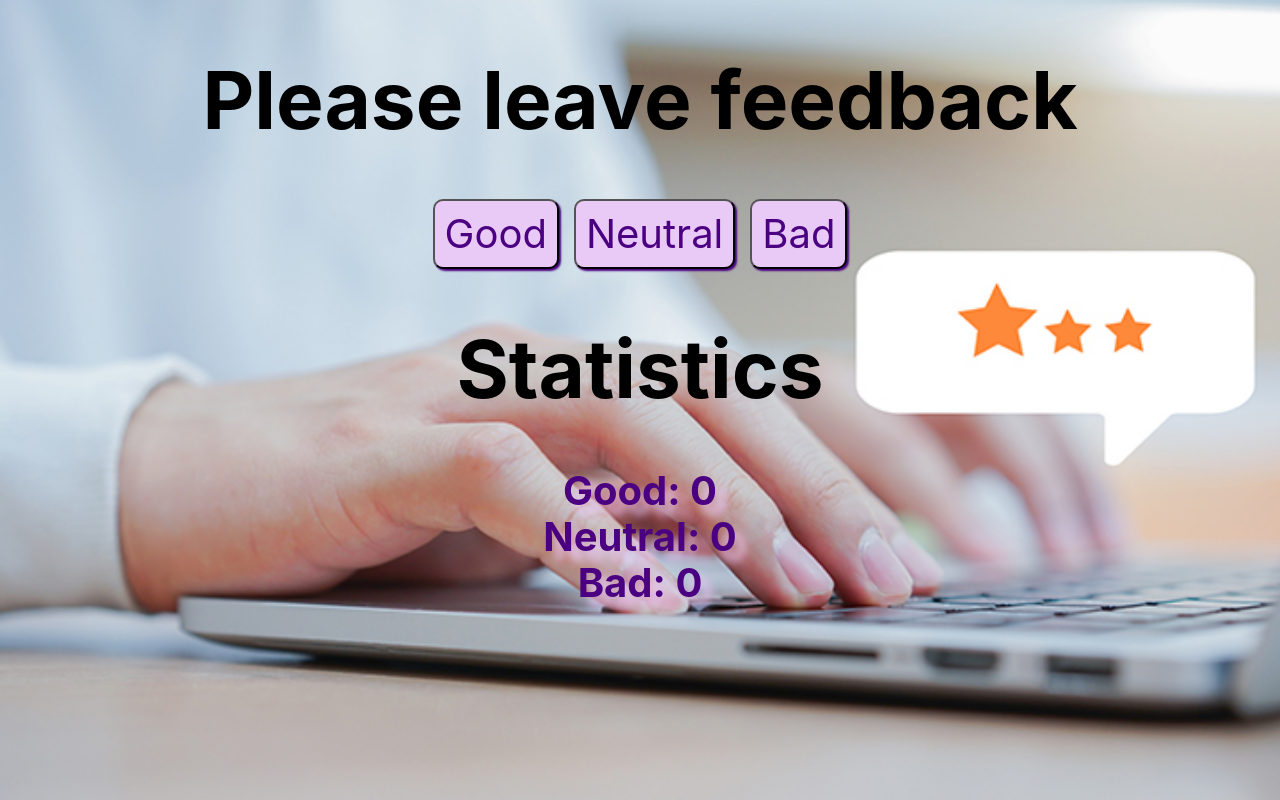
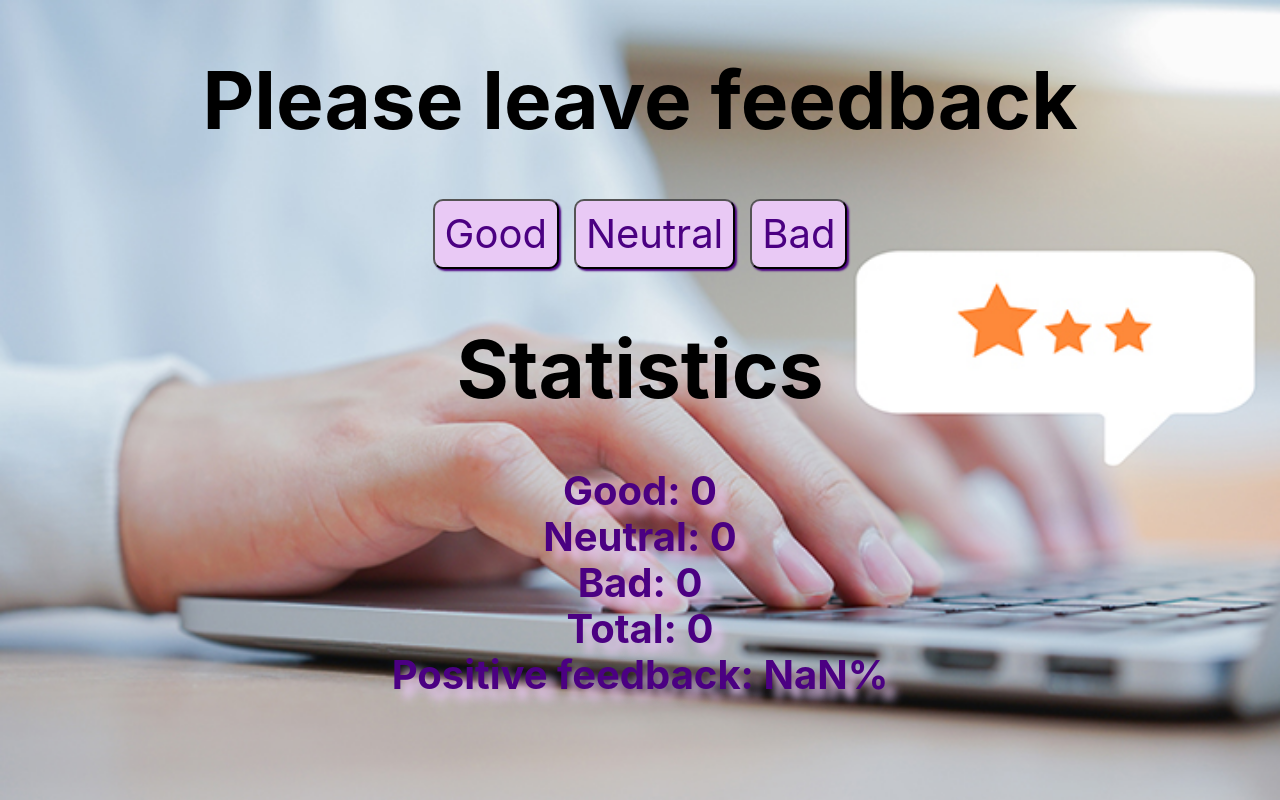
Before and after one commit to Tate-T/goit-react-hw-04-feedback-bc13, a React (Create React App) app: page / in a window 1280 px wide. Built offline with nearby package versions, Linux system fonts and the light colour scheme.

Commit message:
added dynamic statistic

```diff
--- a/src/App.js
+++ b/src/App.js
@@ -8,21 +8,27 @@ class App extends Component {
   state = {
     good: 0,
     neutral: 0,
-    bad: 0,
-    options: []
+    bad: 0
   }
 
-  onLeaveFeedback = (btn) => {
-    this.setState(prev => { return { [btn]: prev[btn] + 1 } })
+  onLeaveFeedback = (e) => {
+    const btn = e.target.btn;
+    this.setState(prev => ({ [btn]: prev[btn] + 1 }))
   }
 
-  // countTotalFeedback = () = > {
+  countTotalFeedback = () => {
+    const { good, neutral, bad } = this.state;
+    const total = good + neutral + bad;
+    return total;
+  }
 
-  // }
-
-  // countPositiveFeedbackPercentage = () => {
-
-  // }
+  countPositiveFeedbackPercentage = () => {
+    const total = this.countTotalFeedback();
+    const positiveFeedback = ((this.state.good * 100) / total)
+    return (
+      positiveFeedback
+    )
+  }
 
   render() {
     return (
@@ -31,7 +37,7 @@ class App extends Component {
           <FeedbackOptions options={this.state.options} onLeaveFeedback={this.onLeaveFeedback} />
         </Section>
         <Section title={"Statistics"}>
-          <Statistics good={this.state.good} neutral={this.state.neutral} bad={this.state.bad} total={this.state.total} positivePercentage={this.state.positivePercentage} />
+          <Statistics good={this.state.good} neutral={this.state.neutral} bad={this.state.bad} total={this.countTotalFeedback()} positivePercentage={this.countPositiveFeedbackPercentage()} />
         </Section>
       </>
     )
--- a/src/components/Statistics/Statistics.jsx
+++ b/src/components/Statistics/Statistics.jsx
@@ -6,6 +6,8 @@ const Statistics = (options) => {
             <li>Good: {options.good}</li>
             <li>Neutral: {options.neutral}</li>
             <li>Bad: {options.bad}</li>
+            <li>Total: {options.total}</li>
+            <li>Positive feedback: {options.positivePercentage}%</li>
         </ul>
     )
 
```
